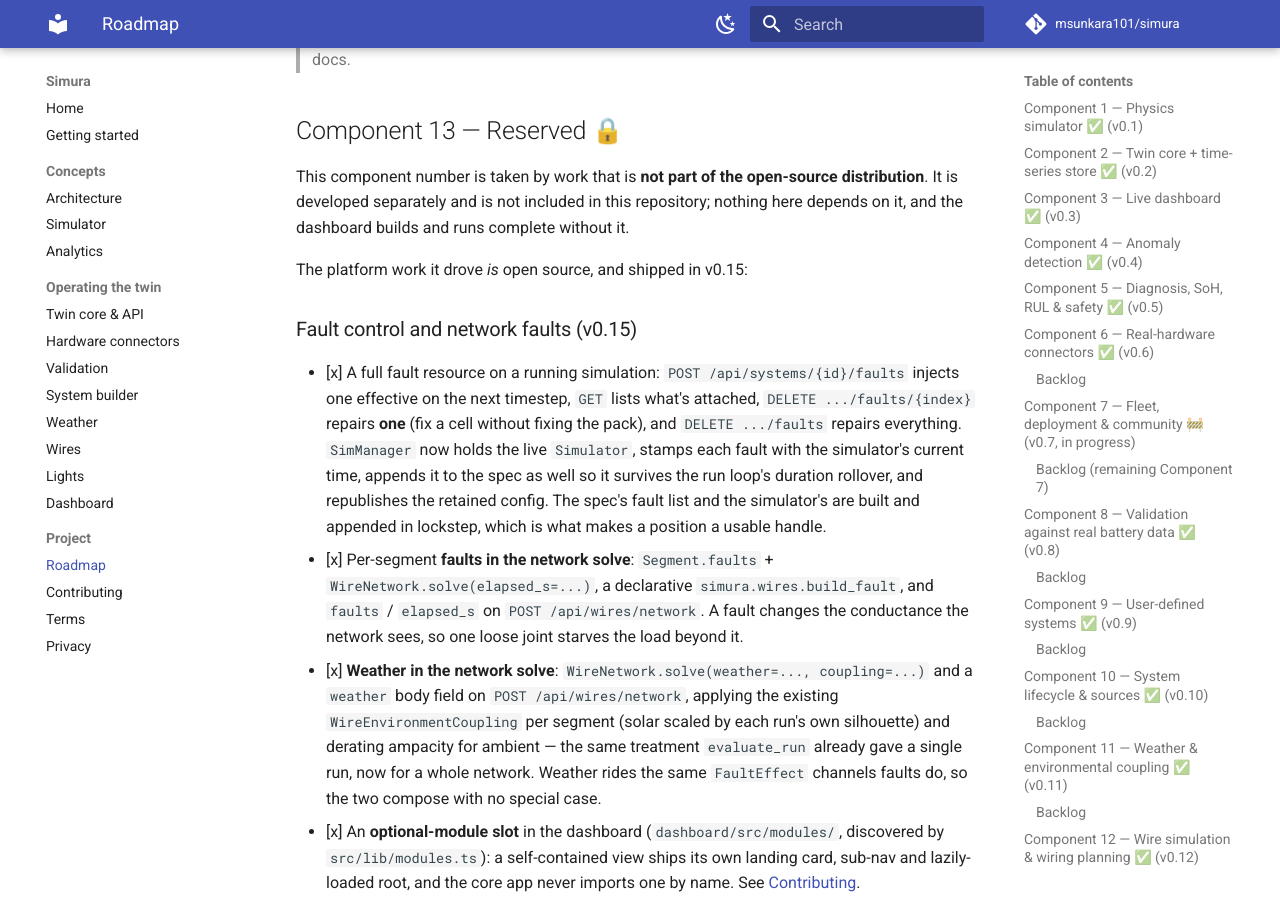
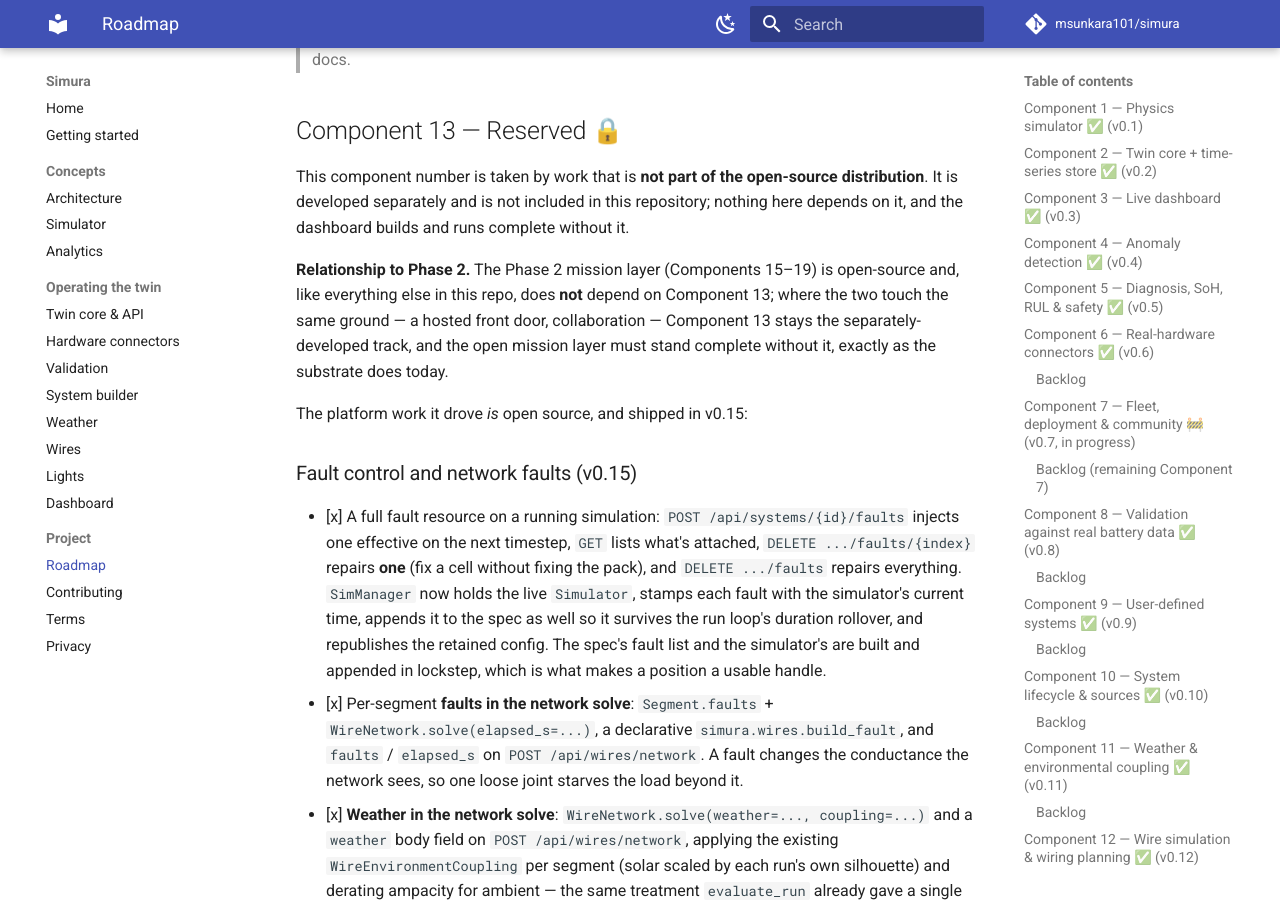
Before and after one commit to phiomegaruntime-rgb/Simura, an MkDocs documentation site: the page built from docs/roadmap.md, in a window 1280 px wide and 900 px high, scrolled down 10331 px. Built offline with MkDocs 1.6.1 and Material for MkDocs 9.7.7, drawn with Linux system fonts in a browser that asks for light colours; comment, search, counter and statistics services are not loaded.

Commit message:
Updated roadmap and readme for phase 2

```diff
--- a/docs/roadmap.md
+++ b/docs/roadmap.md
@@ -405,6 +405,12 @@ distribution**. It is developed separately and is not included in this
 repository; nothing here depends on it, and the dashboard builds and runs
 complete without it.
 
+**Relationship to Phase 2.** The Phase 2 mission layer (Components 15–19) is
+open-source and, like everything else in this repo, does **not** depend on Component 13;
+where the two touch the same ground — a hosted front door, collaboration — Component 13
+stays the separately-developed track, and the open mission layer must stand complete
+without it, exactly as the substrate does today.
+
 The platform work it drove *is* open source, and shipped in v0.15:
 
 ### Fault control and network faults (v0.15)
```
